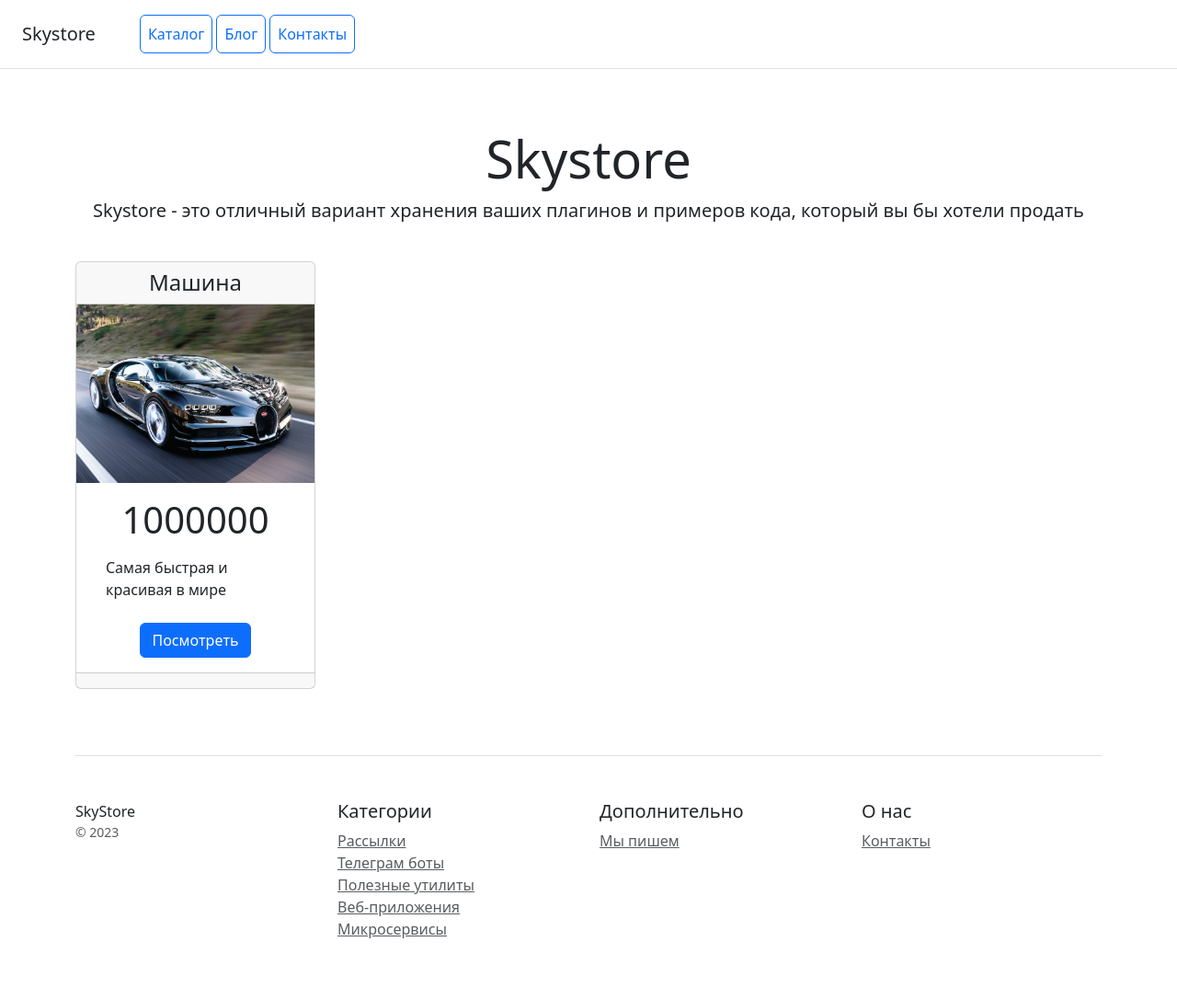
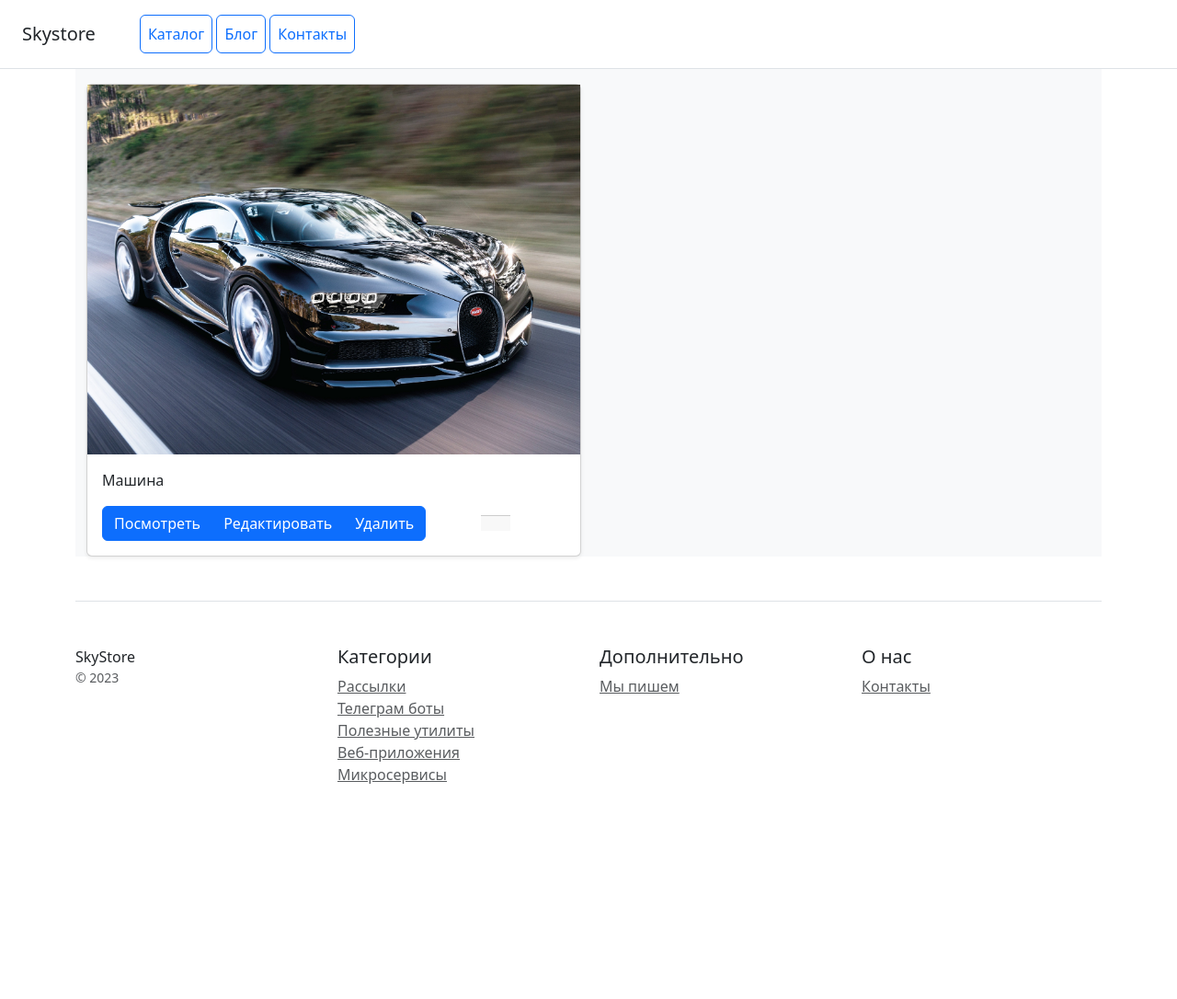
Before and after one commit to SergeyUpgrade/web_23.2, a Django app: page / in a window 1280 px wide. Shown: the whole page at 92% size. After the commit the page ends 852 px from the top, so only its background shows below. Run offline with Django 5.2, Linux system fonts and the light colour scheme; data comes from the database, SQL or seed files in the repository; data that the repository does not hold is empty.

Commit message:
problem with catalog_product.photo

```diff
--- a/catalog/templates/catalog/product_list.html
+++ b/catalog/templates/catalog/product_list.html
@@ -1,25 +1,20 @@
-{% extends "catalog/base.html" %}
+{% extends 'catalog/base.html' %}
 {% load my_tags %}
 {% block content %}
-<div class="pricing-header px-3 py-3 pt-md-5 pb-md-4 mx-auto text-center">
-    <h1 class="display-4">Skystore</h1>
-    <p class="lead">Skystore - это отличный вариант хранения ваших плагинов и примеров кода, который вы бы хотели
-        продать</p>
-</div>
-<div class="row text-center">
+<div class="album py-6 bg-body-tertiary">
+    <div class="container">
+      <div class="row row-cols-6 row-cols-sm-2 row-cols-md-2 g-3">
         {% for product in object_list %}
-    <div class="col-3">
-        <div class="card mb-4 box-shadow">
-            <div class="card-header">
-                <h4 class="my-0 font-weight-normal">{{ product.name }}</h4>
-            </div>
+        <div class="col">
+          <div class="card shadow-sm">
             <img src="{{ product.image | media_filter }}">
             <div class="card-body">
-                <h1 class="card-title pricing-card-title">{{ product.price }}</h1>
-                <ul class="list-unstyled mt-3 mb-4 text-start m-3">
-                    <li>{{ product.description | truncatechars:100 }}</li>
-                </ul>
+              <p class="card-text">{{ product.name }}</p>
+              <div class="d-flex justify-content-between align-items-center">
+                <div class="btn-group">
                   <a class="btn btn-primary" href="{% url 'catalog:product_detail' product.pk %}" role="button">Посмотреть</a>
+                  <a class="btn btn-primary" href="{% url 'catalog:product_update' product.pk %}" role="button">Редактировать</a>
+                  <a class="btn btn-primary" href="{% url 'catalog:product_delete' product.pk %}" role="button">Удалить</a>
                 </div>
                   <div class="card-footer">
                       {% for version in product.versions.all %}
@@ -31,6 +26,10 @@
                 <small class="text-body-secondary"></small>
               </div>
             </div>
+          </div>
+        </div>
         {% endfor %}
       </div>
+    </div>
+  </div>
 {% endblock %}
--- a/catalog/urls.py
+++ b/catalog/urls.py
@@ -8,6 +8,6 @@ urlpatterns = [
     path("", ProductListView.as_view(), name="product_list"),
     path("contacts/", ContactsTemplateView.as_view(), name="contacts"),
     path("catalog/<int:pk>/", ProductDetailView.as_view(), name="product_detail"),
-    path('products/<int:pk>/update', ProductUpdateView.as_view(), name='products_update'),
-    path("products/<int:pk>/delete", ProductDeleteView.as_view(), name="products_delete")
+    path('products/<int:pk>/update', ProductUpdateView.as_view(), name='product_update'),
+    path("products/<int:pk>/delete", ProductDeleteView.as_view(), name="product_delete")
 ]
--- a/catalog/views.py
+++ b/catalog/views.py
@@ -12,21 +12,33 @@ from django.views.generic import ListView, DetailView, TemplateView, CreateView,
 class ProductListView(ListView):
     model = Product
 
+    def get_context_data(self, *args, object_list=None, **kwargs):
+        context_data = super().get_context_data(**kwargs)
+        for product in context_data['object_list']:
+            active_version = Version.objects.filter(product=product, active=True).first()
+            product.active_version = active_version
+        return context_data
+
 
 class ProductDetailView(DetailView):
     model = Product
 
+    def get_object(self, queryset=None):
+        self.object = super().get_object(queryset)
+        self.object.views_counter += 1
+        self.object.save()
+        return self.object
 
 class ProductCreateView(CreateView):
     model = Product
     form_class = ProductForm
-    fields = ("name", "description", "photo", "category", "price", "created_at", "updated_at", "manufactured_at")
+    #fields = ("name", "description", "photo", "category", "price", "created_at", "updated_at", "manufactured_at")
     success_url = reverse_lazy('catalog:product_list')
 
 class ProductUpdateView(UpdateView):
     model = Product
     form_class = ProductForm
-    fields = ("name", "description", "photo", "category", "price", "created_at", "updated_at", "manufactured_at")
+    #fields = ("name", "description", "photo", "category", "price", "created_at", "updated_at", "manufactured_at")
     success_url = reverse_lazy('catalog:product_list')
 
     def get_success_url(self):
@@ -54,9 +66,7 @@ class ProductUpdateView(UpdateView):
 
 class ProductDeleteView(DeleteView):
     model = Product
-    success_url = reverse_lazy('catalog:products_list')
-
-
+    success_url = reverse_lazy('catalog:product_list')
 
 
 class ContactsTemplateView(TemplateView):
```
Lines whose indentation alone changed are shown as unchanged.
